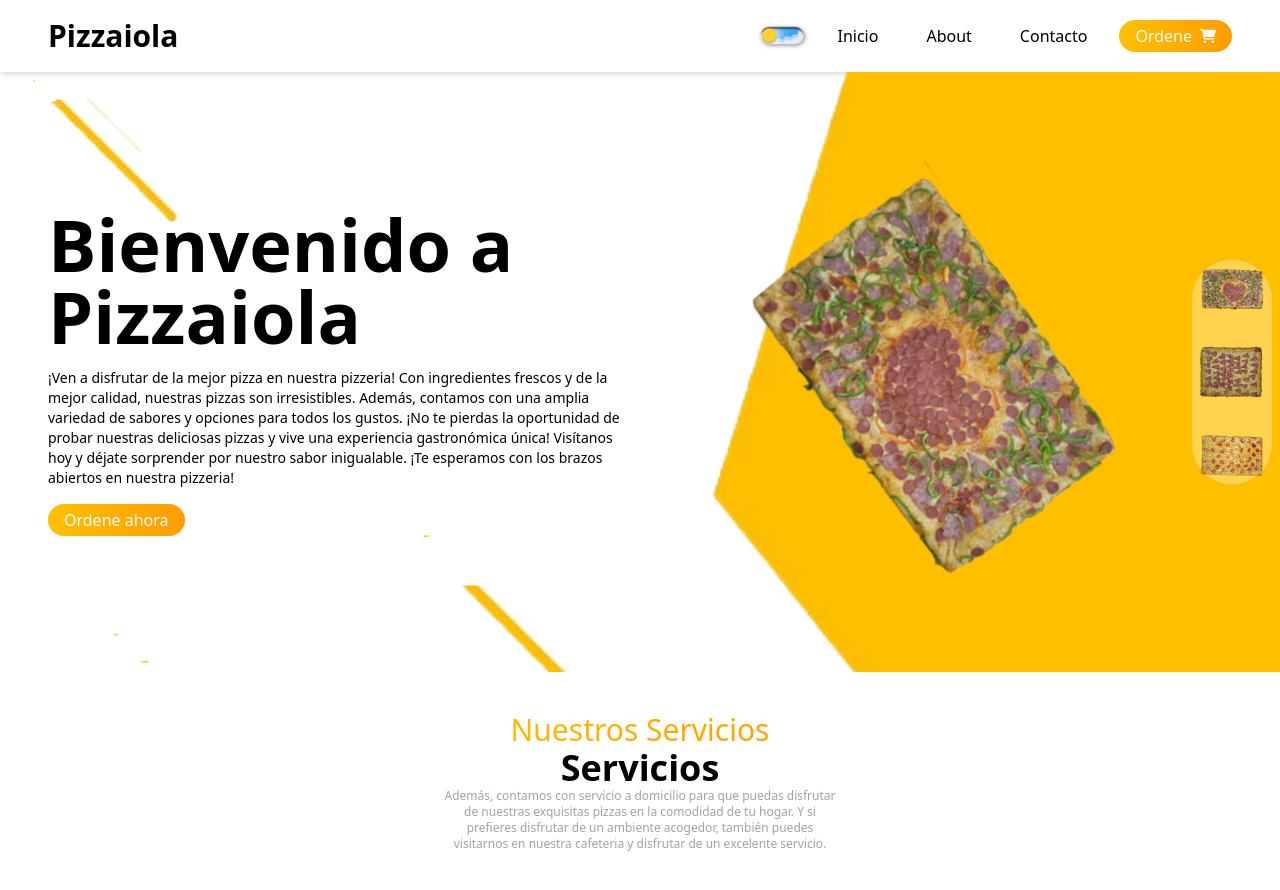
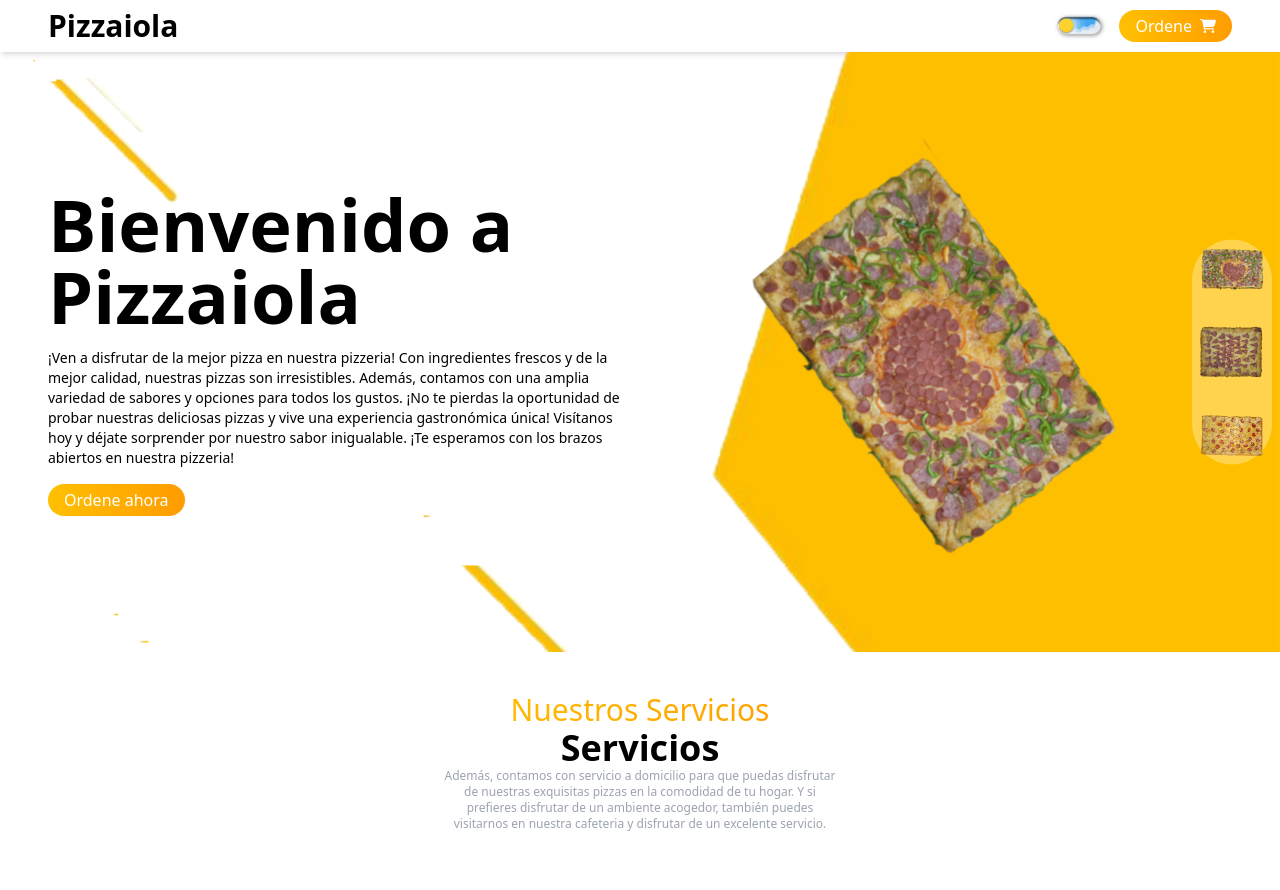
Before and after one commit to Ricuesta86/nextjs-pizzeria, a Next.js app: page / in a window 1280 px wide. Shown: the top 890 px of the page. Built offline with nearby package versions, Linux system fonts and the light colour scheme.

Commit message:
Actualizo el nabvar para que no muestre el menu

```diff
--- a/app/components/navbar/navbar.tsx
+++ b/app/components/navbar/navbar.tsx
@@ -14,7 +14,7 @@
               <div>
                 <Darkmode />
               </div>
-              <ul className="hidden sm:flex gap-4">
+              {/* <ul className="hidden sm:flex gap-4">
                 <li>
                   <a
                     href="#"
@@ -39,7 +39,7 @@
                     Contacto
                   </a>
                 </li>
-              </ul>
+              </ul>*/}
               <button className="bg-gradient-to-r from-primary to-secondary text-white px-4 py-1 rounded-full hover:scale-105 duration-300 flex items-center gap-2">
                 Ordene
                 <FaCartShopping className="h-4 w-4" />
--- a/app/components/testimonial/testimonial.tsx
+++ b/app/components/testimonial/testimonial.tsx
@@ -16,10 +16,10 @@
               Testimonios de Nuestros Clientes
             </h1>
             <h2 className="text-4xl font-bold">Testimonio</h2>
-            <p className="text-xs text-gray-400">
+            {/* <p className="text-xs text-gray-400">
               Lorem ipsum dolor sit amet consectetur adipisicing elit. Odio
               fugiat saepe iste inventore suscipit deserunt.
-            </p>
+            </p> */}
           </div>
           {/* Seccion del Carousel */}
           <Carousel />
```
